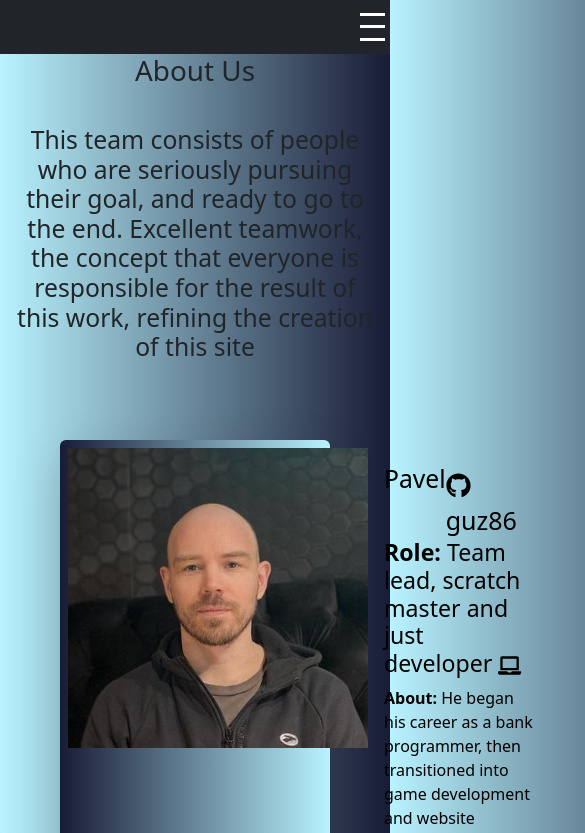
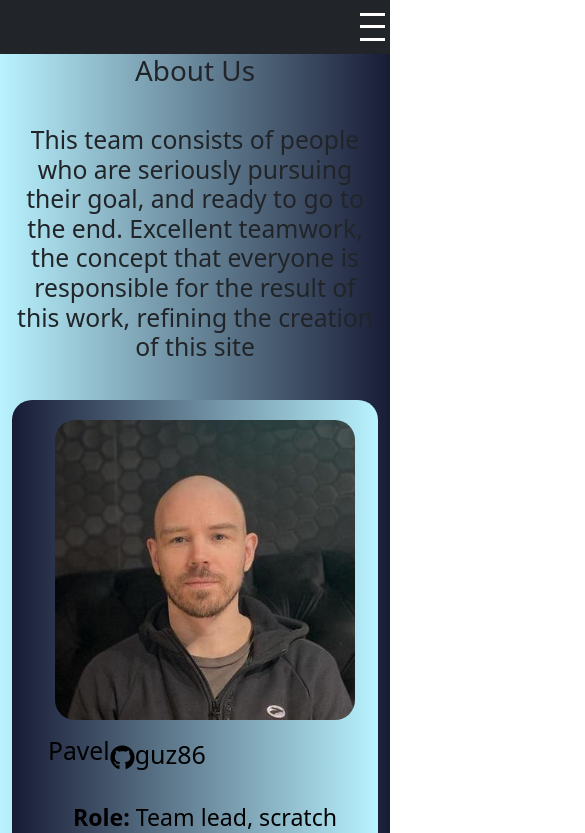
Before and after one commit to RS-Tech-Artisans/eCommerce-React, a React app: page /about in a window 390 px wide. Shown: the top 833 px of the page, 585 px wide, since content can reach past the window. Built offline with nearby package versions, Linux system fonts and the light colour scheme; what @commercetools/platform-sdk, @commercetools/sdk-client-v2 would draw is missing.

Commit message:
feat: add style for mobile

```diff
--- a/src/pages/About.css
+++ b/src/pages/About.css
@@ -10,3 +10,33 @@
   margin: 0 auto;
   background-image: url('../assets/rs-school-logo.svg');
 }
+
+.container-autor {
+  display: flex;
+  border-radius: 20px;
+  margin-bottom: 40px;
+  padding: 20px 0 0 20px;
+}
+
+.img-container {
+  height: 100%;
+  display: flex;
+  justify-content: center;
+  align-items: center;
+  align-content: center;
+}
+
+.img-autors {
+  max-width: 300px;
+  max-height: 300px;
+  border-radius: 20px;
+}
+
+@media (max-width: 800px) {
+  .container-autor {
+    display: flex;
+    flex-direction: column;
+    align-items: center;
+    text-align: center;
+  }
+}
--- a/src/pages/About.tsx
+++ b/src/pages/About.tsx
@@ -65,15 +65,15 @@ export default function About() {
         </h2>
         {dataAboutUs.map((el) => (
           <div
-            className="d-flex shadow-lg m-5 p-2 rounded"
+            className="container-autor"
             key={el.name}
             style={{
               background: 'linear-gradient(0.25turn, #181b35, #b9f3ff)',
               color: '#000',
             }}
           >
-            <div>
-              <img src={el.img} alt="foto" width={'300px'} height={'300px'} />
+            <div className='img-container'>
+              <img src={el.img} alt="foto" className='img-autors'/>
             </div>
             <div className="p-3">
               <div className="d-flex">
```
